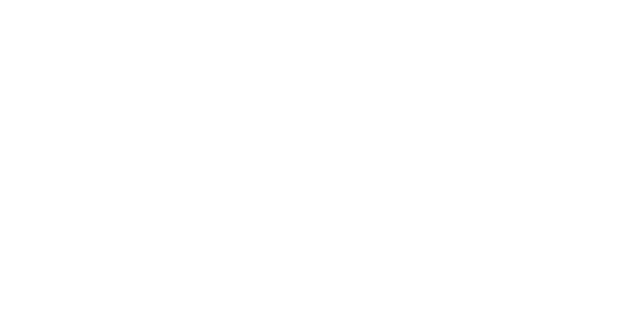
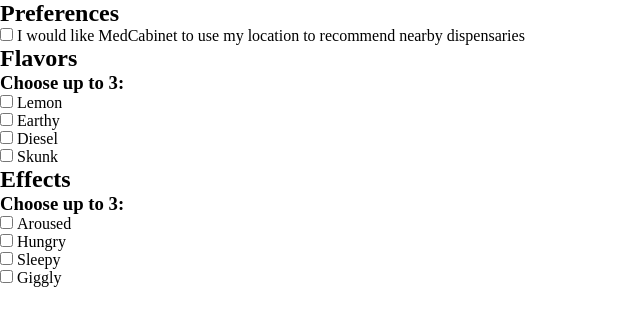
Before and after one commit to Build-Week-Med-Cabinet-2-MP/bw-med-cabinet-2-fe, a React (Create React App) app: page /preferences in a window 1280 px wide. Shown: the top 326 px of the page, without its empty margins (0-640 px from the left). Built offline with nearby package versions, Linux system fonts and the light colour scheme.

Commit message:
Implemented Preferences redux framework

```diff
--- a/src/App.js
+++ b/src/App.js
@@ -4,6 +4,7 @@
 import { Switch, Route } from "react-router-dom";
 import Login from "./components/Login";
 import Popup from "./components/Popup";
+import PreferenceForm from "./components/PreferenceForm"
 
 const StyledApp = styled.div``;
 
@@ -15,6 +16,7 @@
       <Switch>
         <Route exact path="/" component={Login} />
         <Route path="/login" component={Login} />
+        <Route path="/preferences" component={PreferenceForm} />
       </Switch>
     </StyledApp>
   );
--- /dev/null
+++ b/src/components/PreferenceForm/Effect/index.js
@@ -0,0 +1,15 @@
+import React from "react";
+
+const Effect = (props) => {
+  const { effect } = props;
+  return (
+    <div className="Effect">
+      <label>
+        <input type="checkbox" />
+        &nbsp;{effect}
+      </label>
+    </div>
+  );
+};
+
+export default Effect;
--- /dev/null
+++ b/src/components/PreferenceForm/Flavor/index.js
@@ -0,0 +1,15 @@
+import React from "react";
+
+const Flavor = (props) => {
+  const { flavor } = props;
+  return (
+    <div className="Flavor">
+      <label>
+        <input type="checkbox" />
+        &nbsp;{flavor}
+      </label>
+    </div>
+  );
+};
+
+export default Flavor;
--- /dev/null
+++ b/src/components/PreferenceForm/Location/index.js
@@ -0,0 +1,16 @@
+import React from "react";
+
+const Location = (props) => {
+  const { location } = props;
+  return (
+    <div className="Location">
+      {location ? (
+        <h1>{location}</h1>
+      ) : (
+        <h1>a button to allow you to set location</h1>
+      )}
+    </div>
+  );
+};
+
+export default Location;
--- /dev/null
+++ b/src/components/PreferenceForm/index.js
@@ -0,0 +1,72 @@
+import React from "react";
+import { connect } from "react-redux";
+import { preferences } from "../../store/actions";
+import Location from "./Location";
+import Flavor from "./Flavor";
+import Effect from "./Effect";
+import { flavors, effects } from "../../data";
+
+class PreferenceForm extends React.Component {
+  componentDidMount() {}
+  componentDidUpdate(prevProps, prevState) {
+    if (prevProps.permission !== this.props.permission) {
+      if (this.props.permission) {
+        //User has just accepted location permission
+      } else {
+        //User has revoked location permissions
+      }
+    }
+  }
+  componentWillUnmount() {}
+  render() {
+    return (
+      <div>
+        <h2>Preferences</h2>
+        <form>
+          <div>
+            <label>
+              <input
+                type="checkbox"
+                name="locationAccess"
+                checked={this.props.permission}
+                onChange={this.props.toggleLocationPermission}
+              />
+              &nbsp;I would like MedCabinet to use my location to recommend
+              nearby dispensaries
+            </label>
+            {this.props.permission && (
+              <Location location={this.props.location} />
+            )}
+          </div>
+          <div>
+            <h2>Flavors</h2>
+            <h3>Choose up to 3:</h3>
+            <div>
+              {flavors.map((x) => {
+                return <Flavor flavor={x} />;
+              })}
+            </div>
+          </div>
+          <div>
+            <h2>Effects</h2>
+            <h3>Choose up to 3:</h3>
+            {effects.map((x) => (
+              <Effect effect={x} />
+            ))}
+          </div>
+        </form>
+      </div>
+    );
+  }
+}
+
+const mapStateToProps = (state) => {
+  return {
+    location: state.preferences.location,
+    permission: state.preferences.locationAccessAllowed,
+  };
+};
+
+export default connect(mapStateToProps, {
+  toggleLocationPermission: preferences.toggleLocationPermission,
+})(PreferenceForm);
--- /dev/null
+++ b/src/data/data.js
@@ -0,0 +1,2 @@
+export const flavors = ["Lemon", "Earthy", "Diesel", "Skunk"];
+export const effects = ["Aroused", "Hungry", "Sleepy", "Giggly"];
--- a/src/data/index.js
+++ b/src/data/index.js
@@ -1,3 +1,4 @@
 import styles from "./styles";
+import { effects, flavors } from "./data";
 
-export default { styles };
+export { styles, effects, flavors };
--- a/src/store/actions/index.js
+++ b/src/store/actions/index.js
@@ -1,3 +1,4 @@
 import * as strains from "./strainsActions";
 import * as popup from "./popupActions";
-export { strains, popup };
+import * as preferences from "./preferencesActions";
+export { strains, popup, preferences };
--- /dev/null
+++ b/src/store/actions/preferencesActions.js
@@ -0,0 +1,13 @@
+import { axiosWithAuth } from "../../utils";
+export const TOGGLE_LOCATION_PERMISSION = "TOGGLE_LOCATION_PERMISSION";
+export const toggleLocationPermission = (e) => (dispatch) => {
+  //Initialize to null
+  let location = null;
+  //If user allows location to be stored
+  if (e.target.checked) {
+    location = "test location";
+    //Get location data here
+  } //Otherwise location remains null
+  //Store info in state
+  dispatch({ type: TOGGLE_LOCATION_PERMISSION, payload: location });
+};
--- a/src/store/reducers/index.js
+++ b/src/store/reducers/index.js
@@ -1,5 +1,6 @@
 import { combineReducers } from "redux";
 import { reducer as strains } from "./strainsReducer";
 import { reducer as popup } from "./popupReducer";
+import { reducer as preferences } from "./preferencesReducer";
 
-export default combineReducers({ strains, popup });
+export default combineReducers({ strains, popup, preferences });
--- /dev/null
+++ b/src/store/reducers/preferencesReducer.js
@@ -0,0 +1,24 @@
+import { preferences } from "../actions";
+const { TOGGLE_LOCATION_PERMISSION } = preferences;
+const initialState = {
+  error: {
+    flavor: "",
+    effect: "",
+  },
+  flavor: [],
+  effect: [],
+  locationAccessAllowed: false,
+  location: null,
+};
+export const reducer = (state = initialState, action) => {
+  switch (action.type) {
+    case TOGGLE_LOCATION_PERMISSION:
+      return {
+        ...state,
+        locationAccessAllowed: !state.locationAccessAllowed,
+        location: action.payload,
+      };
+    default:
+      return state;
+  }
+};
```
